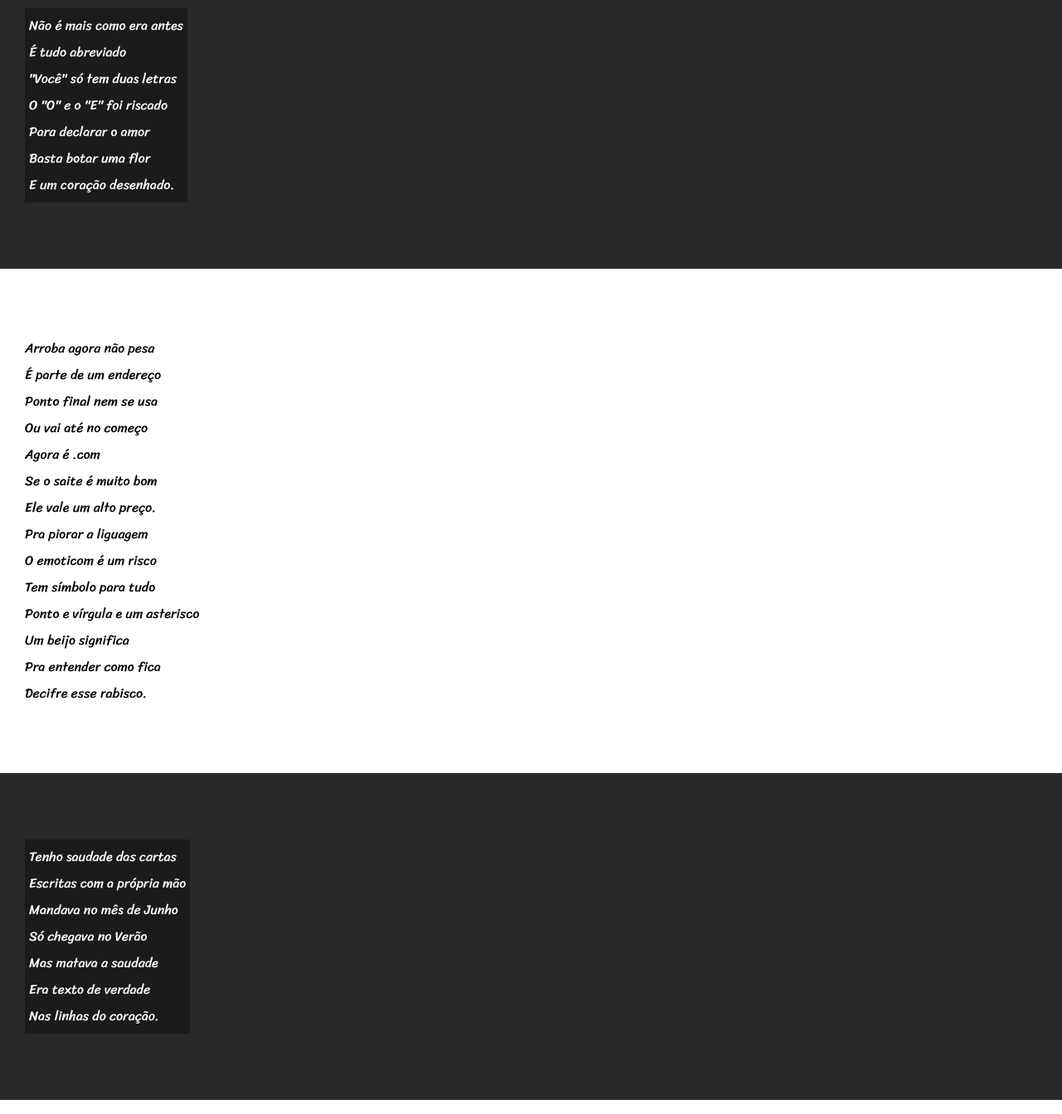
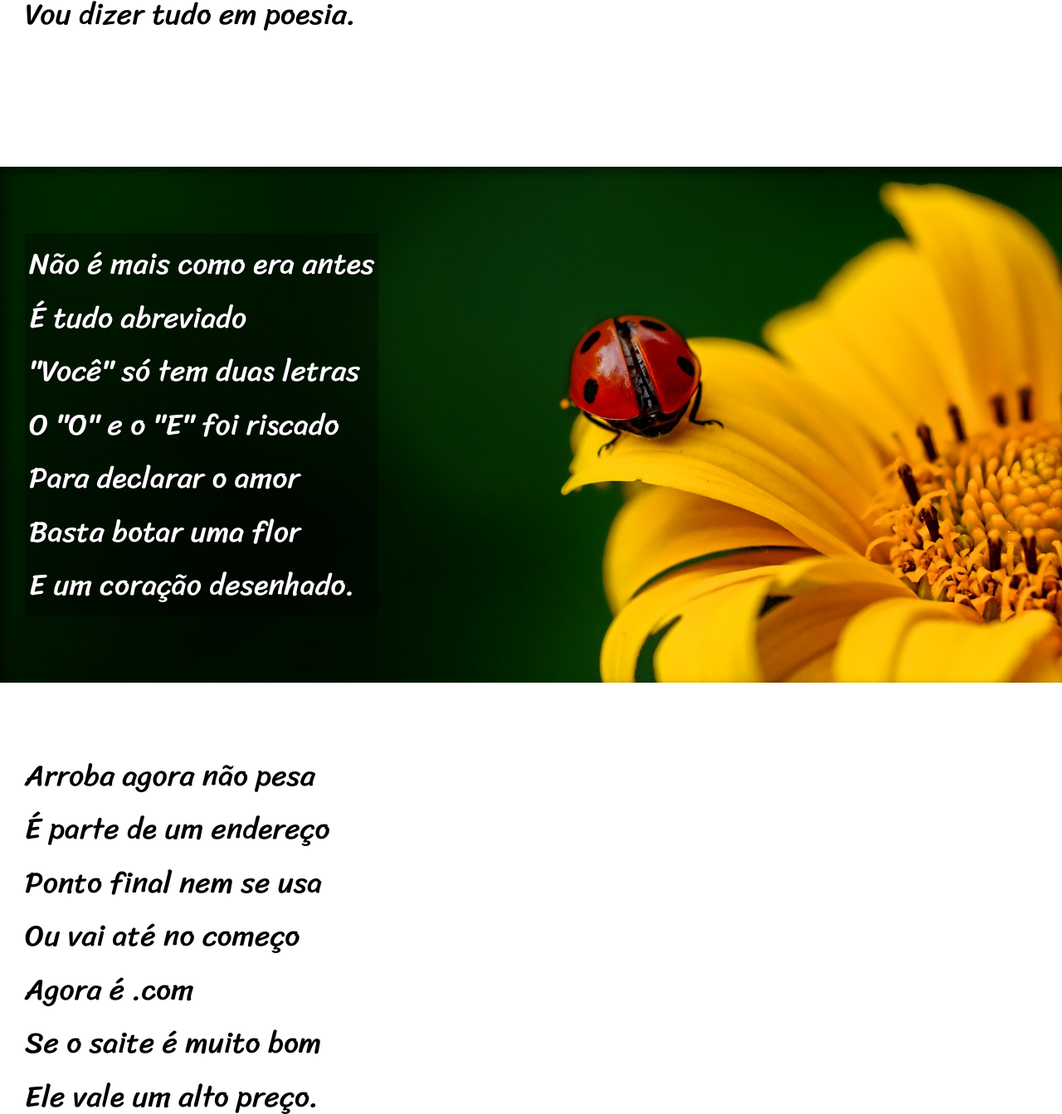
Before and after one commit to MagnusFeiten/html-css, a plain HTML site: page desafio/d012/index.html in a window 1280 px wide. Shown: the part 714-2057 px from the top of the page at 83% size. Drawn offline with Linux system fonts and the light colour scheme.

Commit message:
Atualização cordel aula 24

```diff
--- a/desafio/d012/estilo/style.css
+++ b/desafio/d012/estilo/style.css
@@ -30,7 +30,7 @@ header > h1 {
     padding-top: 50px;
     font-variant: small-caps;
     font-family: var(--fonte2);
-    font-size: 10vw;
+    font-size: 8vw;
 
 }
 header > p {
@@ -50,8 +50,14 @@ section {
     line-height: 2em;
     padding-left: 30px;
     font-family: var(--fonte3);
-    font-size: 3,5vw;
+    font-size: 2.8vw;
+    line-height: 180%;
 
+
+}
+
+section > p {
+    padding-bottom: 2em;
 }
 
 section.normal {
@@ -61,14 +67,30 @@ section.normal {
 section.imagem {
     background-color: rgb(41, 41, 41);
     color: white;
+    box-shadow: inset 6px 6px 13px 0px rgba(0, 0, 0, 0.527);
+    background-attachment: fixed;
 
 }
 section.imagem > p {
     display: inline-block;
     padding: 5px;
     background-color: rgba(0, 0, 0, 0.349);
+    text-shadow: 1.5px 1.5px 0px rgba(0, 0, 0, 0.521);
+
 }
 
+section#img01 {
+    background-image: url(../imagens/background001.jpg);
+    background-position: center;
+    background-size: cover;
+
+}
+
+section#img02 {
+    background-image: url(../imagens/background002.jpg);
+    background-position: right center;
+    background-size: cover;
+}
 
 
 
--- a/desafio/d012/index.html
+++ b/desafio/d012/index.html
@@ -25,7 +25,7 @@
     </p>
 </section>
 
-<section class="imagem">
+<section class="imagem" id="img01">
     <p>
         Não é mais como era antes <br>
         É tudo abreviado <br>
@@ -59,7 +59,7 @@
     </p>
 </section>
 
-<section class="imagem">
+<section class="imagem" id="img02">
     <p>
         Tenho saudade das cartas <br>
         Escritas com a própria mão <br>
```
